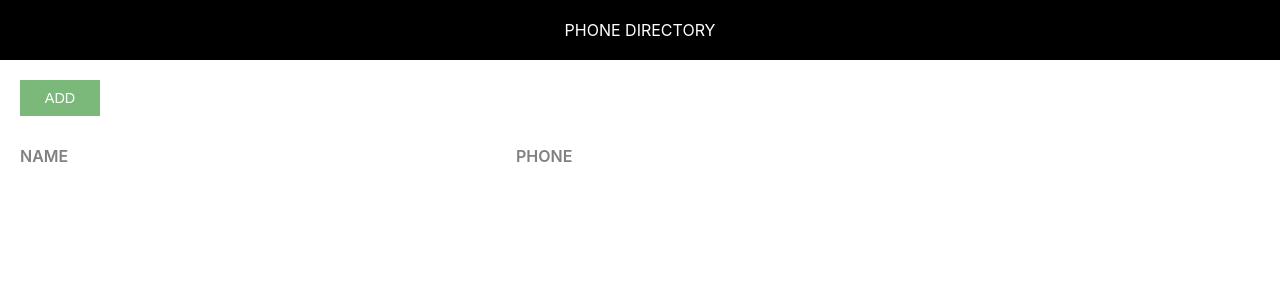
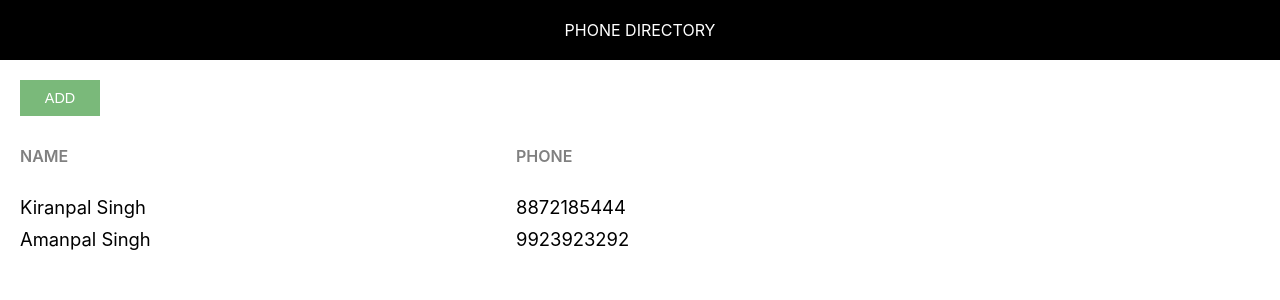
Before and after one commit to kiranpalsingh1806/phone-directory, a React (Create React App) app: page / in a window 1280 px wide. Shown: the top 300 px of the page. Built offline with nearby package versions, Linux system fonts and the light colour scheme.

Commit message:
Added Subscribers dynamically

```diff
--- a/src/App.js
+++ b/src/App.js
@@ -3,7 +3,22 @@
 import './App.css';
 
 class App extends Component{
+
   render(){
+
+    let subscribers = [
+      {
+        id:1,
+        name:"Kiranpal Singh",
+        phone: "8872185444"
+      },
+      {
+        id:2,
+        name: "Amanpal Singh",
+        phone:"9923923292"
+      }
+    ]
+
     return(
       <div>
          <Header />
@@ -14,6 +29,16 @@
             <span className="grid-item name-heading">Name</span>
             <span className="grid-item phone-heading">Phone</span>
           </div>
+
+          {
+            subscribers.map(sub => {
+              return <div key={sub.id} className="grid-container">
+              <span className="grid-item">{sub.name}</span>
+              <span className="grid-item">{sub.phone}</span>
+              </div>
+            })
+          }
+
        </div>
       </div>
       );
```
